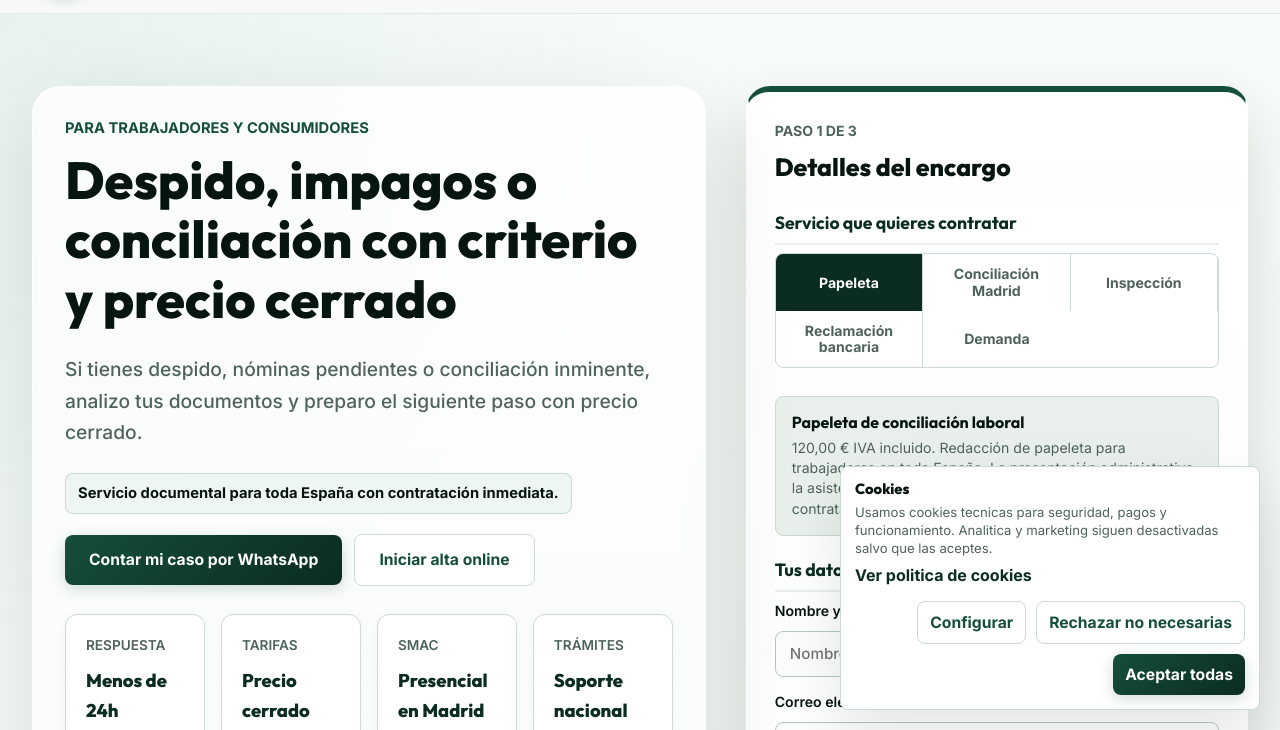
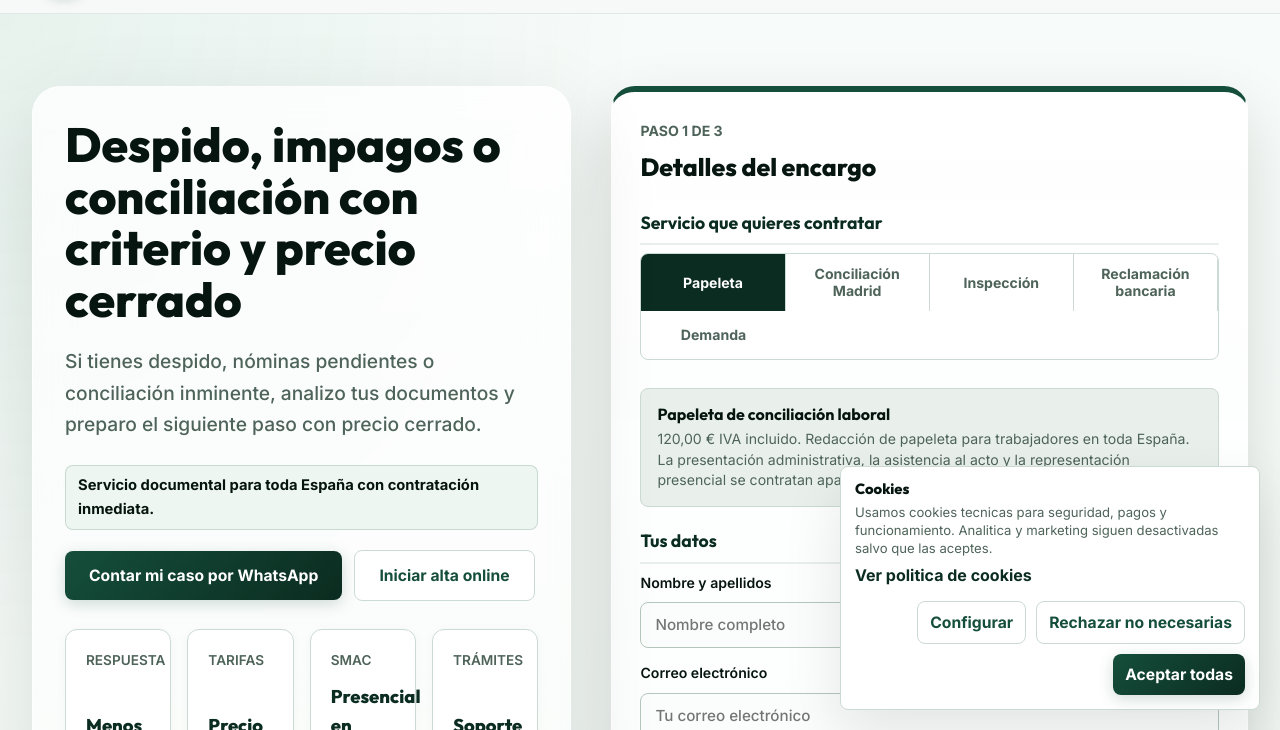
Before and after one commit to danielarnaizcuesta/danielarnaizcuesta.github.io, a website built with Vite: page index.html in a window 1280 px wide. Shown: the part 70-800 px from the top of the page. Built offline with nearby package versions, Linux system fonts and the light colour scheme.

Commit message:
Eliminar el kicker del hero y equilibrar el layout

```diff
--- a/index.html
+++ b/index.html
@@ -109,7 +109,6 @@
       <!-- HERO WORKBENCH -->
       <section class="workbench" id="inicio" aria-labelledby="page-title">
         <div class="workbench-copy">
-          <p class="hero-kicker">Para trabajadores y consumidores</p>
           <h1 id="page-title">Despido, impagos o conciliación con criterio y precio cerrado</h1>
           <p class="lead">
             Si tienes despido, nóminas pendientes o conciliación inminente, analizo tus documentos y preparo el siguiente paso con precio cerrado.
--- a/styles.css
+++ b/styles.css
@@ -178,7 +178,7 @@ a:hover {
   margin: 0 auto;
   padding: 72px 32px 72px;
   display: grid;
-  grid-template-columns: minmax(0, 1.1fr) minmax(320px, 0.82fr);
+  grid-template-columns: minmax(0, 1fr) minmax(560px, 1.18fr);
   gap: 40px;
   align-items: start;
   overflow: hidden;
@@ -233,16 +233,6 @@ a:hover {
   hyphens: none;
 }
 
-.hero-kicker {
-  margin: 0 0 12px;
-  color: var(--primary-light);
-  font-size: 0.92rem;
-  font-weight: 800;
-  letter-spacing: 0;
-  line-height: 1.35;
-  text-transform: uppercase;
-}
-
 h1,
 h2,
 h3 {
@@ -254,8 +244,9 @@ h3 {
 }
 
 h1 {
-  font-size: 3.25rem;
-  margin-bottom: 24px;
+  font-size: clamp(3rem, 3.45vw, 4.3rem);
+  line-height: 1.08;
+  margin-bottom: 20px;
 }
 
 h2 {
```
